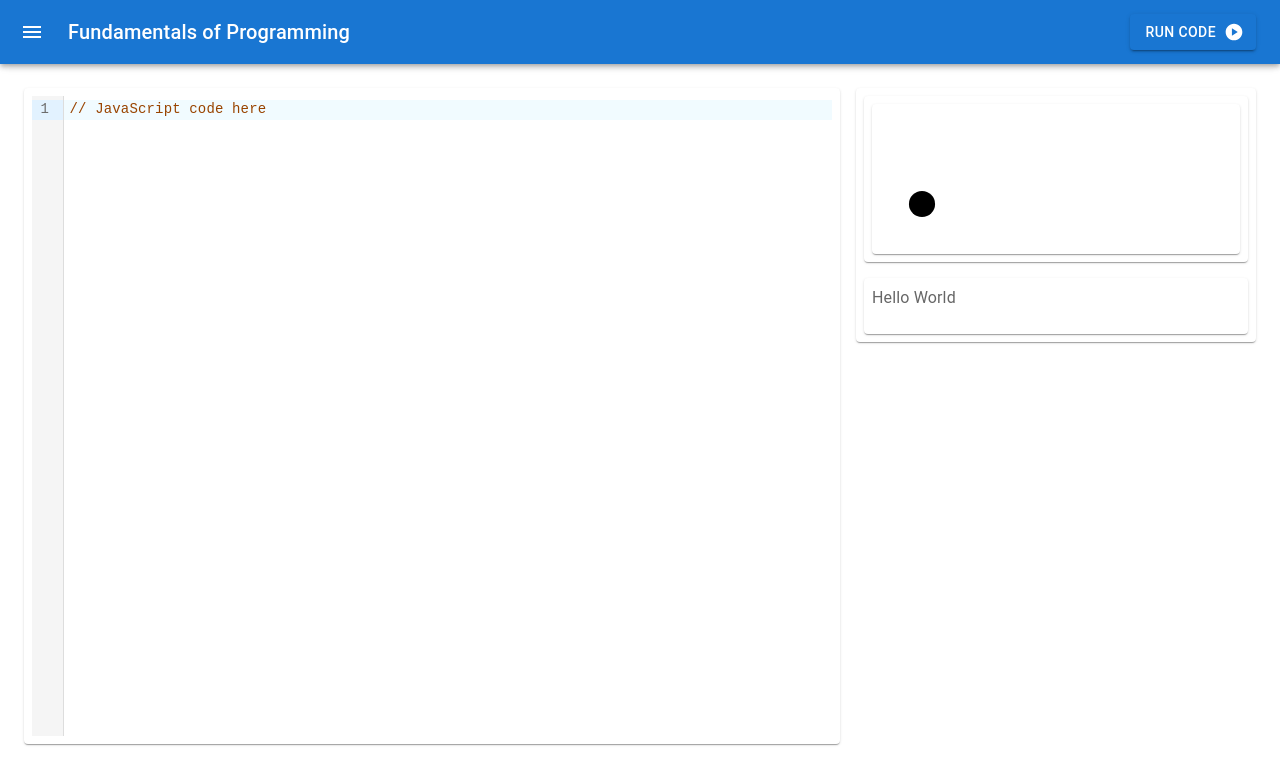
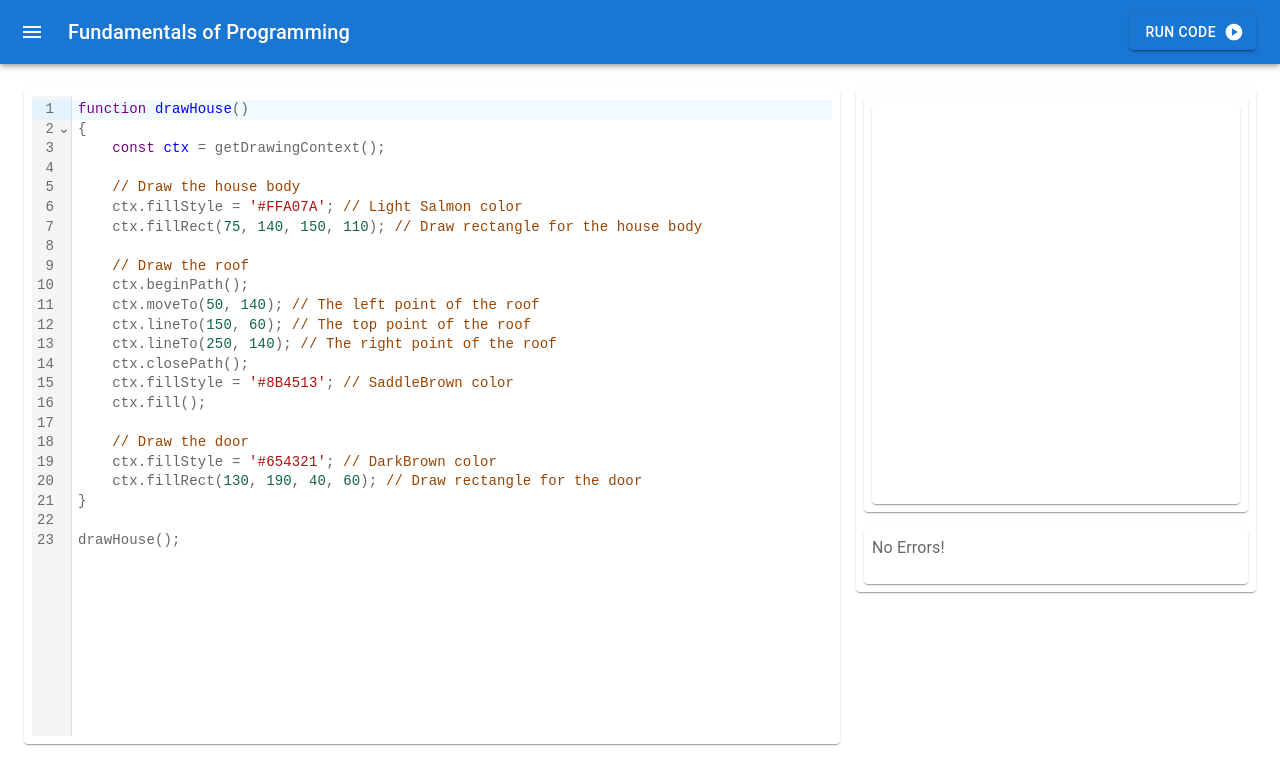
Before and after one commit to cdiggins/fundamentals-of-programming, a Next.js app in the folder fop/: page / in a window 1280 px wide. Shown: the top 784 px of the page. Built offline with nearby package versions, Linux system fonts and the light colour scheme.

Commit message:
Working much better

```diff
--- a/fop/src/app/canvas.js
+++ b/fop/src/app/canvas.js
@@ -1,31 +1,12 @@
 //https://medium.com/@pdx.lucasm/canvas-with-react-js-32e133c05258
-import React, { useRef, useEffect } from 'react'
+import React, { useRef } from 'react'
 
 const Canvas = props => {
 
-  const { draw, ...rest } = props
+  const { ...rest } = props
   const canvasRef = useRef(null)
 
-  useEffect(() => {
-
-    const canvas = canvasRef.current
-    const context = canvas.getContext('2d')
-    let frameCount = 0
-    let animationFrameId
-
-    const render = () => {
-      frameCount++
-      draw(context, frameCount)
-      animationFrameId = window.requestAnimationFrame(render)
-    }
-    render()
-
-    return () => {
-      window.cancelAnimationFrame(animationFrameId)
-    }
-  }, [draw])
-
-  return <canvas ref={canvasRef} {...rest}/>
+  return <canvas id="drawingCanvas" ref={canvasRef} {...rest}/>
 }
 
 export default Canvas
--- /dev/null
+++ b/fop/src/app/course.js
@@ -0,0 +1,5 @@
+const exercises = [
+    drawHouse,
+    typeCheck,
+    stringInterpolation
+];
--- /dev/null
+++ b/fop/src/app/examples.js
@@ -0,0 +1,45 @@
+const examples = {
+
+    drawHouse:
+`function drawHouse()
+{
+    const ctx = getDrawingContext();
+
+    // Draw the house body
+    ctx.fillStyle = '#FFA07A'; // Light Salmon color
+    ctx.fillRect(75, 140, 150, 110); // Draw rectangle for the house body
+
+    // Draw the roof
+    ctx.beginPath();
+    ctx.moveTo(50, 140); // The left point of the roof
+    ctx.lineTo(150, 60); // The top point of the roof
+    ctx.lineTo(250, 140); // The right point of the roof
+    ctx.closePath();
+    ctx.fillStyle = '#8B4513'; // SaddleBrown color
+    ctx.fill();
+
+    // Draw the door
+    ctx.fillStyle = '#654321'; // DarkBrown color
+    ctx.fillRect(130, 190, 40, 60); // Draw rectangle for the door
+}
+
+drawHouse();`,
+    expressions: ``,
+    booleans: ``,
+    hexadecimal: ``,
+    types: ``,
+    variables: ``,
+    strings: ``,
+    math: ``,
+    drawing: ``,
+    loops: ``,
+    arrays: ``,
+    objects: ``,
+    assignment: ``,
+    functions: ``,
+    conditionals: ``,
+    interpolation: ``,
+    sorting: ``,
+};
+
+export default examples;
--- a/fop/src/app/globals.css
+++ b/fop/src/app/globals.css
@@ -2,6 +2,9 @@
 @tailwind components;
 @tailwind utilities;
 
+canvas {
+
+}
 
 @layer utilities {
   .text-balance {
--- a/fop/src/app/page.js
+++ b/fop/src/app/page.js
@@ -31,8 +31,10 @@ import CodeMirror from '@uiw/react-codemirror';
 import { javascript } from '@codemirror/lang-javascript';
 import { historyField } from '@codemirror/commands';
 
+import examples from './examples.js';
+import preamble from './preamble.js';
+
 const drawerWidth = 240;
-
 
 const Main = styled('main', { shouldForwardProp: (prop) => prop !== 'open' })(
   ({ theme, open }) => ({
@@ -87,26 +89,40 @@ const Item = styled(Paper)(({ theme }) => ({
   color: theme.palette.text.secondary,
 }));
 
+const getInitialCode = () => {
+  // https://nextjs.org/docs/pages/building-your-application/data-fetching/get-static-props
+  return examples.drawHouse;
+}
+
 export default function PersistentDrawerLeft() {
   const theme = useTheme();
+  const noError = "No Errors!";
   const [open, setOpen] = React.useState(false);
-  const [code, setCode] = React.useState("// JavaScript code here");
+
+
+  const [code, setCode] = React.useState(getInitialCode);
+  const [error, setError] = React.useState(noError);
 
   const onChange = React.useCallback((code, viewUpdate) => {
     //console.log('val:', val);
     setCode(code);
   }, []);
 
-  const draw = (ctx, frameCount) => {
-    ctx.clearRect(0, 0, ctx.canvas.width, ctx.canvas.height)
-    ctx.fillStyle = '#000000'
-    ctx.beginPath()
-    ctx.arc(50, 100, 20*Math.sin(frameCount*0.05)**2, 0, 2*Math.PI)
-    ctx.fill()
+  const draw = (ctx) => {
+    // TEMP: does nothing.
+    // Previously this was passed to the Canvas component to do the drawing.
   };
 
   const runCode = () => {
-    alert("Running code: " + code);
+    //alert("Running code: " + code);
+    try {
+      setError(noError);
+      eval(preamble + '\n' + code);
+    }
+    catch (e)
+    {
+      setError(e.toString());
+    }
   };
 
   const handleDrawerOpen = () => {
@@ -196,12 +212,14 @@ export default function PersistentDrawerLeft() {
             <Item>
               <Stack spacing={2}>
                 <Item>
-                  <Paper height="50vh">
-                    <Canvas draw={draw}/>
+                  <Paper>
+                    <Canvas height={"400px"}/>
                   </Paper>
                 </Item>
                 <Item>
-                <Typography paragraph>Hello World</Typography>
+                <Typography paragraph>
+                  {error}
+                  </Typography>
                 </Item>
               </Stack>
             </Item>
--- /dev/null
+++ b/fop/src/app/preamble.js
@@ -0,0 +1,27 @@
+// These are the globals and code that is executed when the user presses "run"
+const preamble = `
+function checkType(obj, typeName)
+{
+    const actualType = typeof(obj);
+    if (actualType != typeName)
+        throw new Error(\`Type error, expected a value of type '\${typeName}' but instead was type '\${actualType}'\`);
+}
+
+function getDrawingContext()
+{
+    const canvases = document.getElementsByTagName('canvas');
+    if (canvases == null || !canvases.length)
+        throw new Error('Could not find any canvas');
+    return canvases[0].getContext('2d');
+}
+
+function clearCanvas()
+{
+    const ctx = getDrawingContext();
+    ctx.clearRect(0, 0, ctx.canvas.width, ctx.canvas.height)
+};
+
+clearCanvas();
+`;
+
+export default preamble;
--- a/package.json
+++ b/package.json
@@ -5,5 +5,8 @@
     "@fontsource/roboto": "^5.0.8",
     "@mui/icons-material": "^5.15.10",
     "@mui/material": "^5.15.10"
+  },
+  "devDependencies": {
+    "babel-plugin-preval": "^5.1.0"
   }
 }
```
Also changed, not shown: 1 other file (tests, documents, lock files or other folders).
